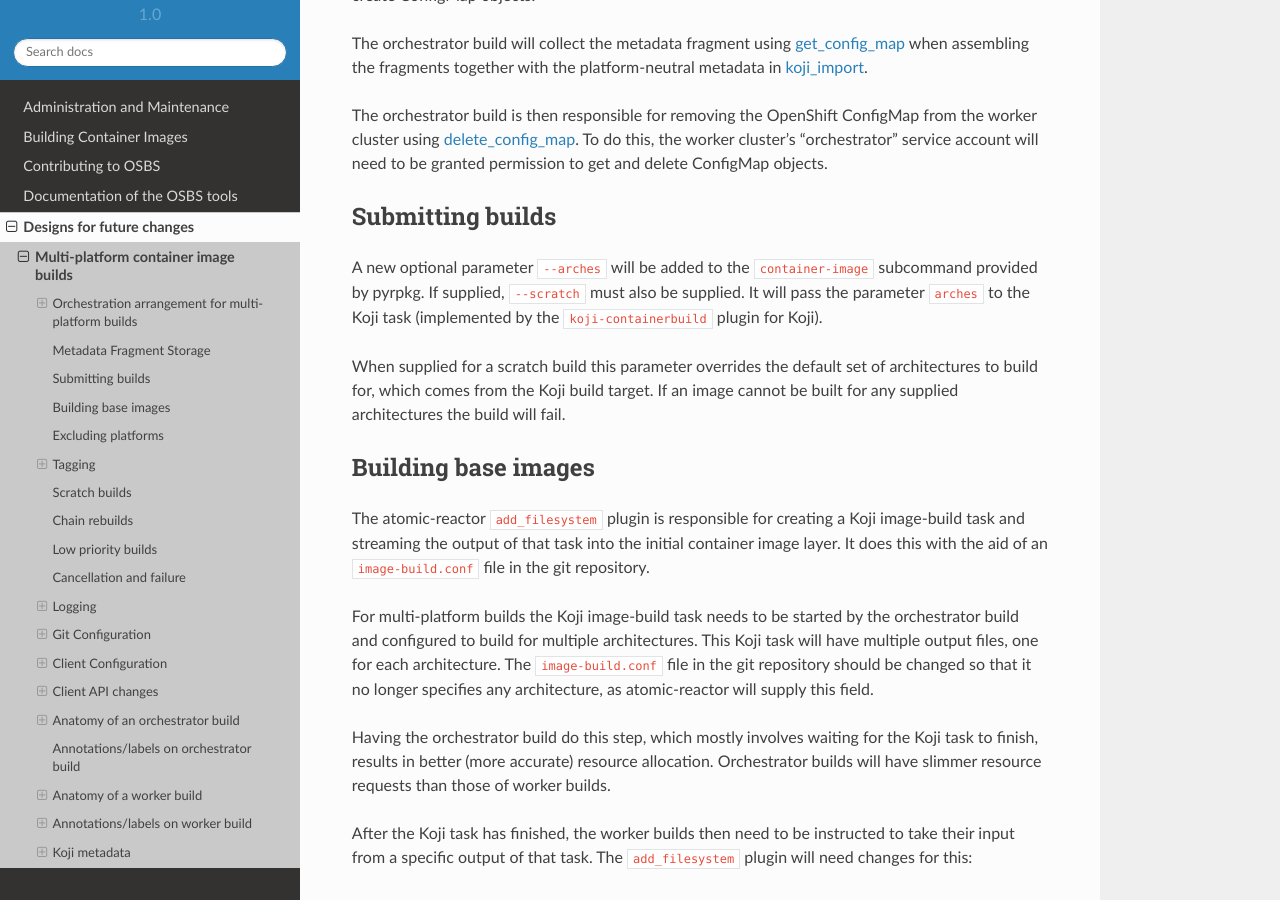
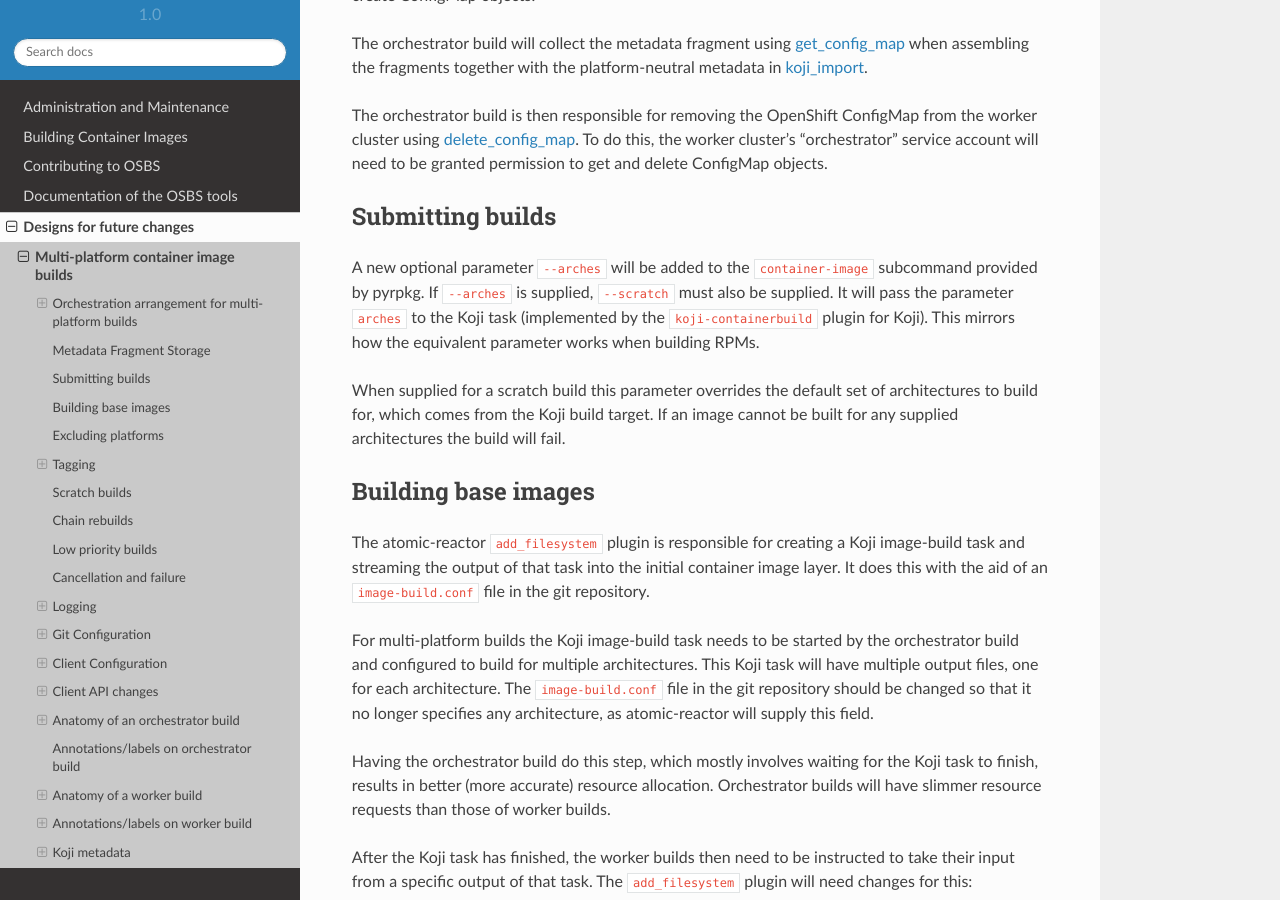
Before and after one commit to containerbuildsystem/osbs-docs, a Sphinx documentation site: the page built from docs/multiarch.rst, in a window 1280 px wide and 900 px high, scrolled down 2356 px. Built offline with Sphinx 7.4.7 and the Read the Docs theme 2.0.0, drawn with Linux system fonts in a browser that asks for light colours.

Commit message:
Clarify --arches documentation
Signed-off-by: Tim Waugh <twaugh@redhat.com>

```diff
--- a/docs/multiarch.rst
+++ b/docs/multiarch.rst
@@ -166,10 +166,11 @@ Submitting builds
 -----------------
 
 A new optional parameter ``--arches`` will be added to the
-``container-image`` subcommand provided by pyrpkg. If supplied,
-``--scratch`` must also be supplied. It will pass the parameter
-``arches`` to the Koji task (implemented by the
-``koji-containerbuild`` plugin for Koji).
+``container-image`` subcommand provided by pyrpkg. If ``--arches`` is
+supplied, ``--scratch`` must also be supplied. It will pass the
+parameter ``arches`` to the Koji task (implemented by the
+``koji-containerbuild`` plugin for Koji). This mirrors how the
+equivalent parameter works when building RPMs.
 
 When supplied for a scratch build this parameter overrides the default
 set of architectures to build for, which comes from the Koji build
```
